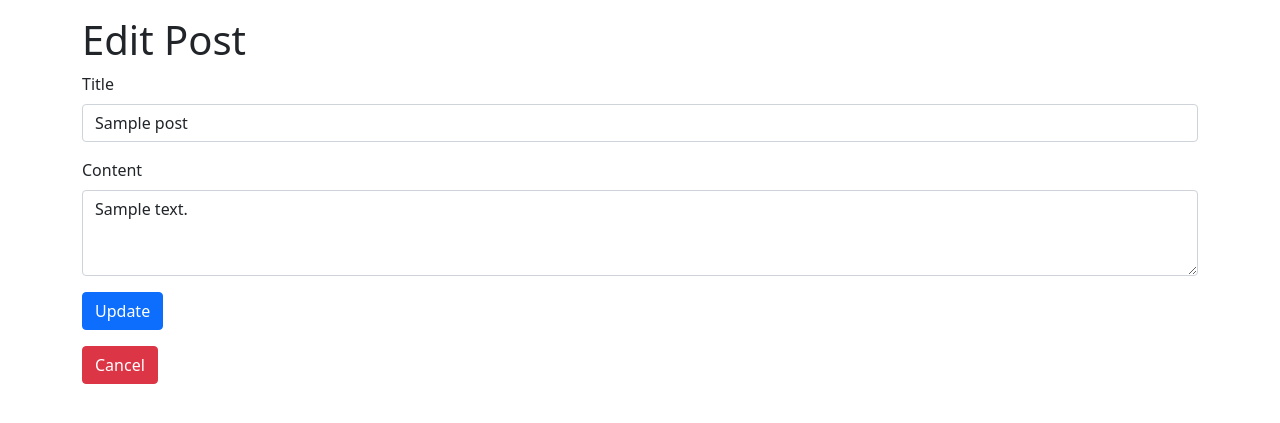
After one commit to Mitya1996/flask-blogly, a Flask app: page /posts/1/edit in a window 1280 px wide. The commit adds this page. Shown: the top 423 px of the page. Run offline with Flask 2, Linux system fonts and the light colour scheme; tables that the repository leaves empty hold one stand-in row (values such as "Sample post").

Commit message:
Part Two: Adding Posts finished

```diff
--- a/app.py
+++ b/app.py
@@ -2,7 +2,7 @@
 
 from flask import Flask, render_template, redirect, request
 from flask_debugtoolbar import DebugToolbarExtension
-from models import db, connect_db, User
+from models import db, connect_db, User, Post
 from verify_image import is_image_and_ready
 
 app = Flask(__name__)
@@ -32,7 +32,8 @@ def read_users():
 @app.route('/users/<int:id>')
 def read_user(id):
     user = User.query.get(id)
-    return render_template('user.html', user=user)
+    posts = user.posts[::-1] #reverse list to get first post at bottom
+    return render_template('user.html', user=user, posts=posts)
 
 @app.route('/users/<int:id>/edit')
 def update_user_get(id):
@@ -74,3 +75,45 @@ def new_user_post():
     db.session.add(user)
     db.session.commit()
     return redirect(f'/users/{user.id}')
+
+@app.route('/users/<int:id>/posts/new')
+def new_post_get(id):
+    user = User.query.get(id)
+    return render_template('new-post.html', user=user)
+
+@app.route('/users/<int:id>/posts/new', methods=['POST'])
+def new_post_post(id):
+    title = request.form['post-title']
+    content = request.form['post-content']
+    post = Post(title=title, content=content, user_id=id)
+    db.session.add(post)
+    db.session.commit()
+    return redirect(f'/users/{id}')
+
+
+@app.route('/posts/<int:id>')
+def read_post(id):
+    post = Post.query.get(id)
+    return render_template('post.html', post=post, user=post.user)
+
+
+@app.route('/posts/<int:id>/edit')
+def edit_post(id):
+    post = Post.query.get(id)
+    return render_template('edit-post.html', post=post, user=post.user)
+
+@app.route('/posts/<int:id>/edit', methods=['POST'])
+def edit_post_post(id):
+    title = request.form['post-title']
+    content = request.form['post-content']
+    post = Post.query.get(id)
+    post.title = title
+    post.content = content
+    db.session.commit()
+    return redirect(f'/posts/{id}')
+
+@app.route('/posts/<int:id>/delete', methods=['POST'])
+def delete_post(id):
+    Post.query.filter_by(id=id).delete()
+    db.session.commit()
+    return redirect(f'/users/{id}')
--- a/models.py
+++ b/models.py
@@ -3,7 +3,6 @@ from flask_sqlalchemy import SQLAlchemy
 import datetime
 
 db = SQLAlchemy()
-
 
 def connect_db(app):
     """Connect to database."""
@@ -52,7 +51,7 @@ class Post(db.Model):
         nullable=False)
 
     content = db.Column(
-        db.String(),
+        db.Text,
         nullable=False)
 
     created_at = db.Column(
@@ -62,7 +61,7 @@ class Post(db.Model):
 
     user_id = db.Column(
         db.Integer,
-        db.ForeignKey('users.id'),
+        db.ForeignKey('users.id', ondelete='CASCADE'),
         nullable=False
     )
 
--- /dev/null
+++ b/templates/edit-post.html
@@ -0,0 +1,26 @@
+{% extends 'base.html' %}
+
+{% block title %}Edit Post by {{user.full_name}}{% endblock %}
+
+{% block content %}
+
+<form action="/posts/{{post.id}}/edit" method="POST">
+
+<div class="h1">Edit Post</div>
+
+<div class="mb-3">
+    <label for="post-title" class="form-label">Title</label>
+    <input type="text" class="form-control" id="post-title" name="post-title" value="{{post.title}}">
+</div>
+<div class="mb-3">
+    <label for="post-content" class="form-label">Content</label>
+    <textarea class="form-control" id="post-content" rows="3" name="post-content" wrap="hard" style="white-space: pre-wrap;">{{post.content}}</textarea>
+</div>
+<button class="btn btn-primary">Update</button>
+
+</form>
+
+<a href="/posts/{{post.id}}" class="btn btn-danger my-3">Cancel</a>
+
+
+{% endblock %}
```
Also changed, not shown: seed.py (+12 -6 lines), templates/new-post.html (added, +26 -0 lines), templates/post.html (added, +19 -0 lines), templates/user.html (+15 -0 lines).
